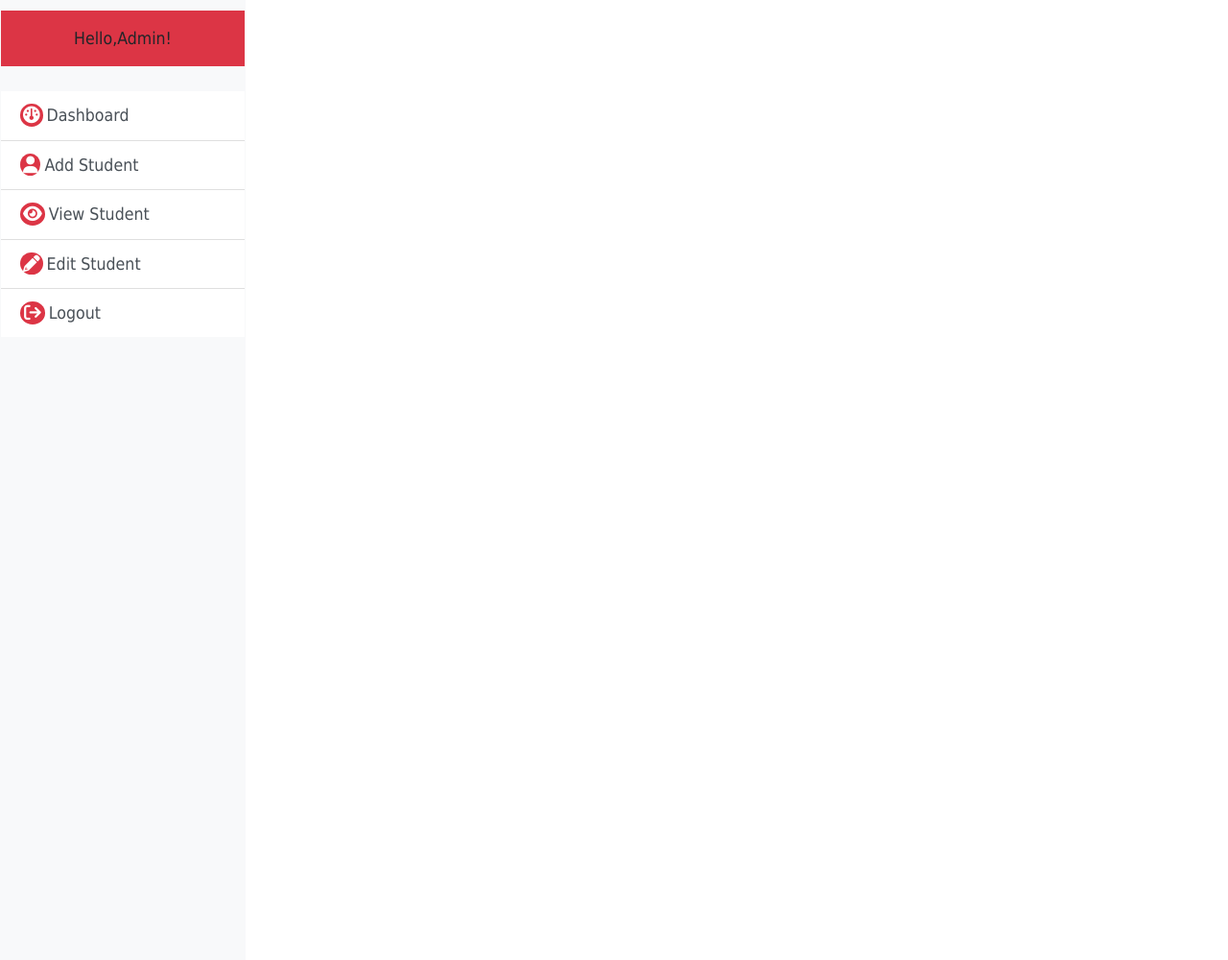
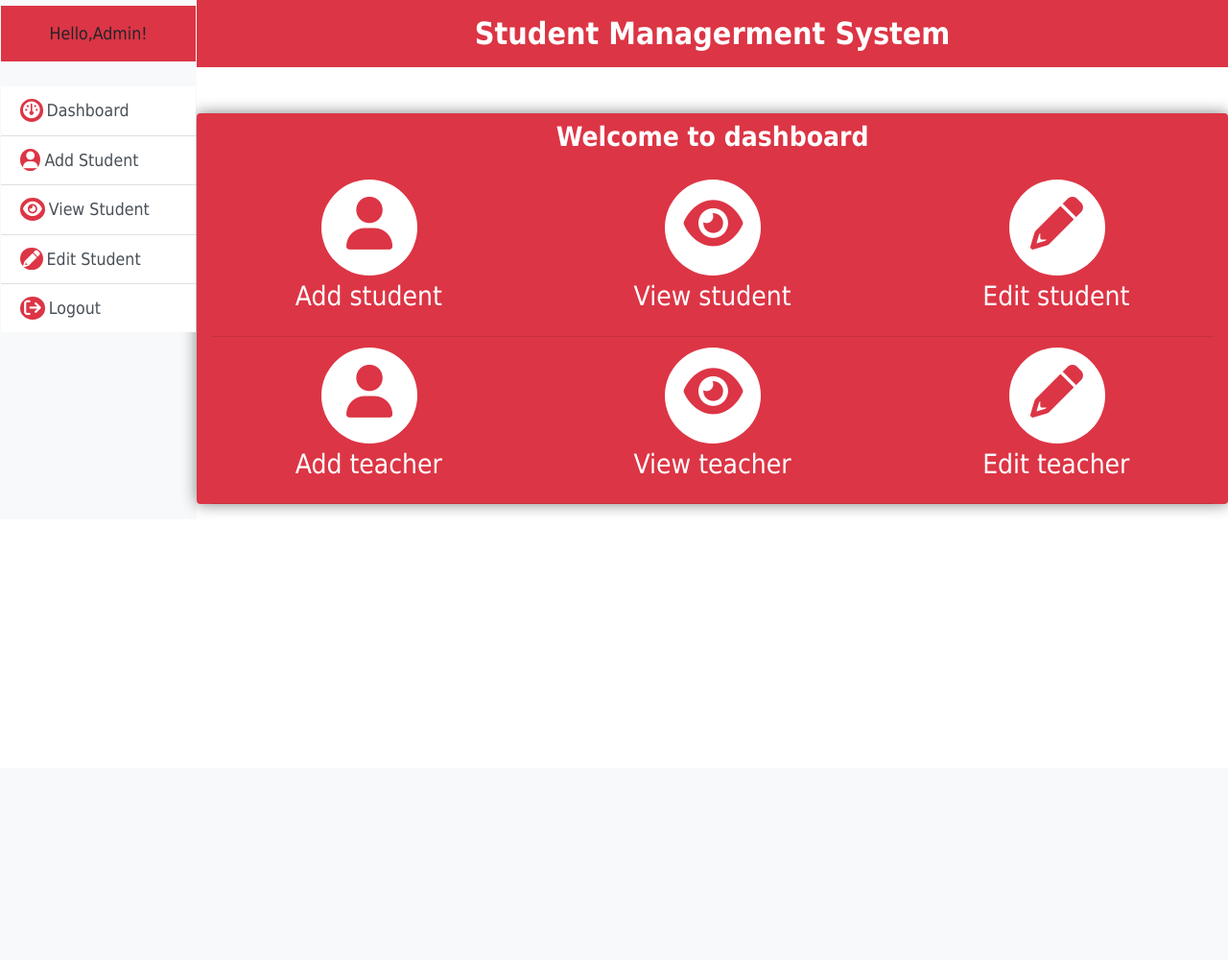
Before and after one commit to phuthuy44/Student-Management-, a PHP site: page /admin/dashboard.php in a window 1280 px wide. Shown: the whole page at 96% size. After the commit the page ends 533 px from the top, so only its background shows below. Run offline with PHP 8.4, Linux system fonts and the light colour scheme; the visitor is signed in with stand-in values (Sample User, id 1).

Commit message:
Done UI dashboard

```diff
--- a/admin/dashboard.php
+++ b/admin/dashboard.php
@@ -19,14 +19,59 @@ include_once "header.php";
                 <p class="text-center bg-danger p-3">Hello,Admin!</p>
             </div>
             <ul class="listgroup list-group-flush">
-                <a href="" class="list-group-item list-group-item-action"><i class="fa fa-dashboard"></i>Dashboard</a>
-                <a href="" class="list-group-item list-group-item-action"><i class="fa fa-user"></i>Add Student</a>
-                <a href="" class="list-group-item list-group-item-action"><i class="fa fa-eye"></i>View Student</a>
-                <a href="" class="list-group-item list-group-item-action"><i class="fa fa-pencil"></i>Edit Student</a>
-                <a href="" class="list-group-item list-group-item-action"><i class="fa fa-sign-out"></i>Logout</a>
+                <a href="../../Student-Management-/admin/dashboard.php" class="list-group-item list-group-item-action"><i class="fa fa-dashboard"></i>Dashboard</a>
+                <a href="../../Student-Management-/admin/addstudent.php" class="list-group-item list-group-item-action"><i class="fa fa-user"></i>Add Student</a>
+                <a href="../../Student-Management-/admin/viewstudent.php" class="list-group-item list-group-item-action"><i class="fa fa-eye"></i>View Student</a>
+                <a href="../../Student-Management-/admin/updatestudent.php" class="list-group-item list-group-item-action"><i class="fa fa-pencil"></i>Edit Student</a>
+                <a href="../../Student-Management-/page/logout.php" class="list-group-item list-group-item-action"><i class="fa fa-sign-out"></i>Logout</a>
 
             </ul>
         </div>
+        <div class="main-body">
+        <section class="main-form">
+        <h2 class="text-center text-white .shadow-lg bg-danger p-3 font-weight-bold">Student Managerment System</h2>
+        <div class="container bg-danger rounded dash mt-5" id="formsetting">
+            <h3 class="text-center text-white pb-4 pt-2 font-weight-bold">Welcome to dashboard</h3>
+            <div class="row">
+                <div class="col-md-4 col-sm-4 col-12 m-auto icon">
+                    <a href="../../Student-Management-/admin/addstudent.php" class="text-white text-center"><i class="fa fa-user"></i>
+                    <h3>Add student</h3>
+                </a>
+                </div>
+                <div class="col-md-4 col-sm-4 col-12 m-auto icon">
+                    <a href="../../Student-Management-/admin/viewstudent" class="text-white text-center"><i class="fa fa-eye"></i>
+                    <h3>View student</h3>
+                </a>
+                </div>
+                <div class="col-md-4 col-sm-4 col-12 m-auto icon">
+                    <a href="../../Student-Management-/admin/updatestudent.php" class="text-white text-center"><i class="fa fa-pencil"></i>
+                    <h3>Edit student</h3>
+                </a>
+                </div>
+            </div>
+            <hr class="text-white">
+
+            <div class="row">
+                <div class="col-md-4 col-sm-4 col-12 m-auto icon">
+                    <a href="" class="text-white text-center"><i class="fa fa-user"></i>
+                    <h3>Add teacher</h3>
+                </a>
+                </div>
+                <div class="col-md-4 col-sm-4 col-12 m-auto icon">
+                    <a href="" class="text-white text-center"><i class="fa fa-eye"></i>
+                    <h3>View teacher</h3>
+                </a>
+                </div>
+                <div class="col-md-4 col-sm-4 col-12 m-auto icon">
+                    <a href="" class="text-white text-center"><i class="fa fa-pencil"></i>
+                    <h3>Edit teacher</h3>
+                </a>
+                </div>
+            </div>
+            <hr>
+        </div>
+    </section>
+    </div>
     </div>
 
 
--- a/css/css.css
+++ b/css/css.css
@@ -10,8 +10,6 @@ nav{
 }
 .sidebar{
     margin:0;
-    border:6px solid black;
-    height:1000px;
     width:16rem;
     font-size:1.1rem;
     transition: all 0.5s ease;
@@ -23,7 +21,7 @@ nav{
     color: white;
 }
 .sidebar-heading{
-    padding-top: 10px;
+    padding-top: 5px;
     padding-bottom: 10px;
 }
 .sidebar i{
@@ -33,3 +31,30 @@ nav{
    padding:3px;
    margin-right: 4px;
 }
+.main-body{
+    width: 84rem;
+}
+.icon i{
+    width:100px;
+    height:100px;
+    background:white;
+    font-size:55px;
+    color:#dc3545;
+    border-radius: 50%;
+
+    padding-top: 18px;
+    position: relative;
+    left:35%;
+    bottom:5px;
+}
+.dash{
+    box-shadow: 0 0rem 1rem gray;
+}
+.icon a:hover{
+    text-decoration: none;
+}
+.icon i:hover{
+    font-size:65px;
+    background:#dc3545;
+    color:white;
+}
```
Also changed, not shown: README.md, admin/viewstudent.php (added).
